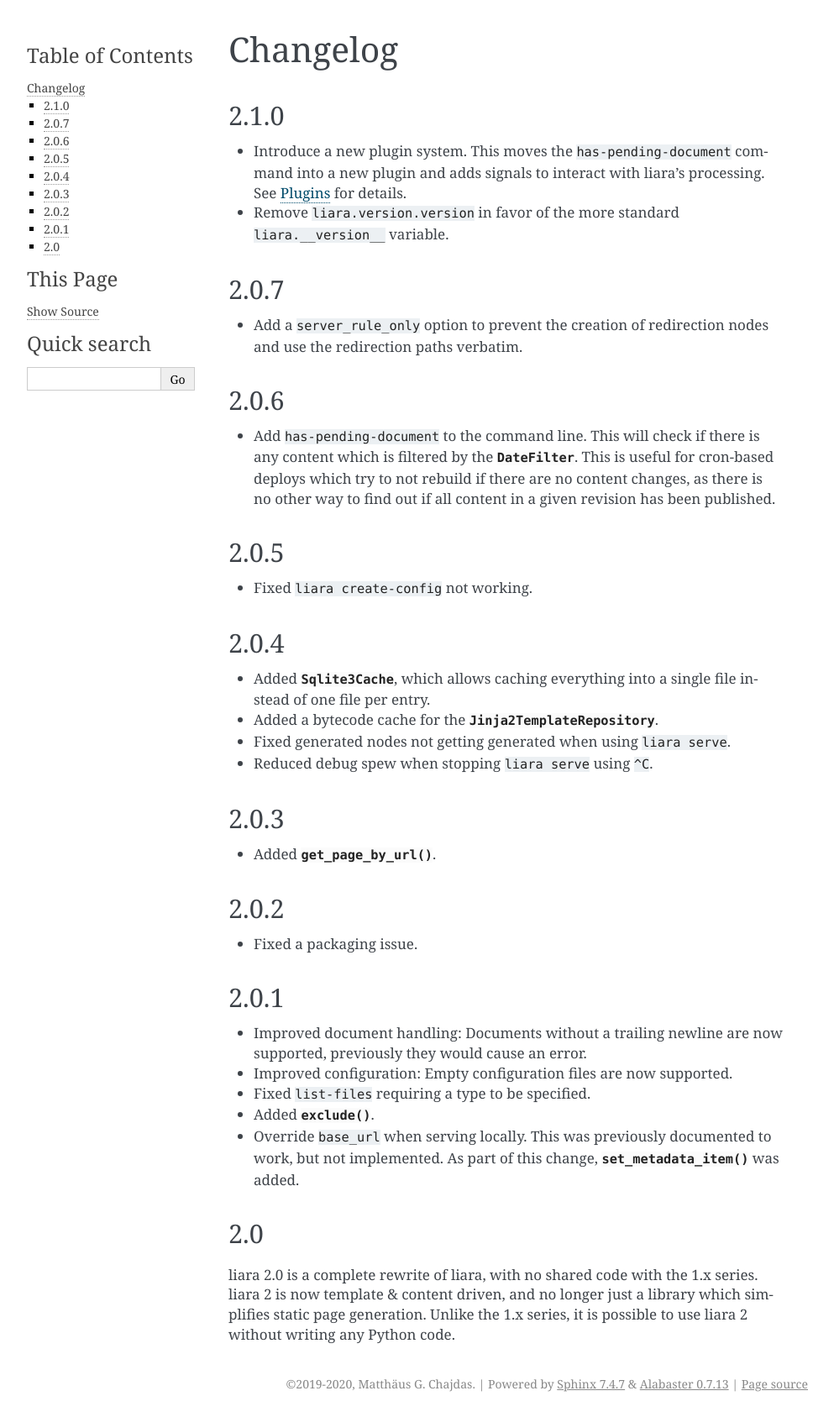
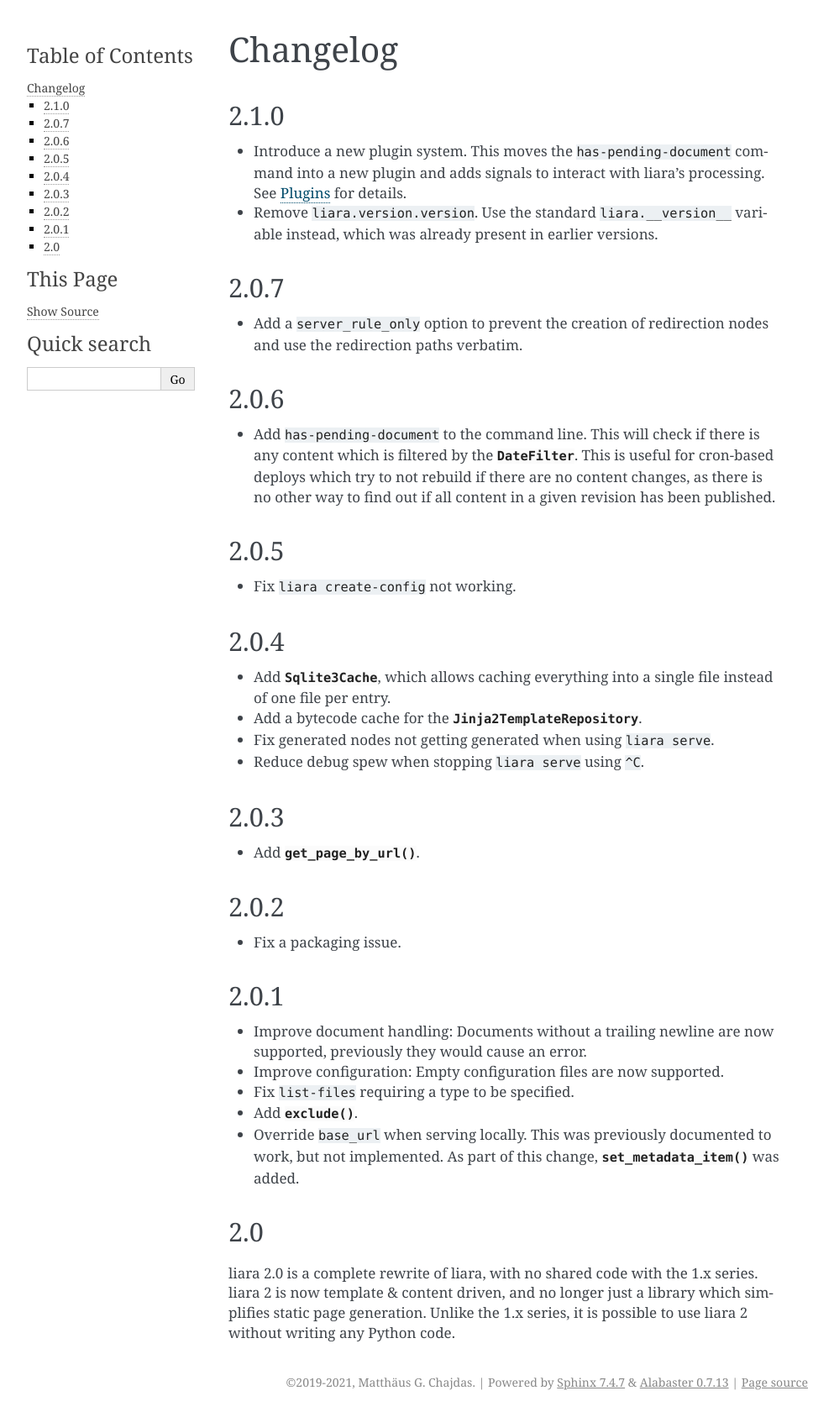
Before and after one commit to Anteru/liara, a Sphinx documentation site: the page built from docs/source/changelog.rst, in a window 1280 px wide. Shown: the whole page at 84% size, without its empty margins (148-1141 px from the left). Built offline with Sphinx 7.4.7, drawn with Linux system fonts in a browser that asks for light colours; the version number is read from the project's files by our own code.

Commit message:
Documentation tweaks.

```diff
--- a/docs/source/changelog.rst
+++ b/docs/source/changelog.rst
@@ -5,7 +5,7 @@ Changelog
 -----
 
 * Introduce a new plugin system. This moves the ``has-pending-document`` command into a new plugin and adds signals to interact with liara's processing. See :doc:`plugins` for details.
-* Remove ``liara.version.version`` in favor of the more standard ``liara.__version__`` variable.
+* Remove ``liara.version.version``. Use the standard ``liara.__version__`` variable instead, which was already present in earlier versions.
 
 2.0.7
 -----
@@ -20,33 +20,33 @@ Changelog
 2.0.5
 -----
 
-* Fixed ``liara create-config`` not working.
+* Fix ``liara create-config`` not working.
 
 2.0.4
 -----
 
-* Added :py:class:`~liara.cache.Sqlite3Cache`, which allows caching everything into a single file instead of one file per entry.
-* Added a bytecode cache for the :py:class:`~liara.template.Jinja2TemplateRepository`.
-* Fixed generated nodes not getting generated when using ``liara serve``.
-* Reduced debug spew when stopping ``liara serve`` using ``^C``.
+* Add :py:class:`~liara.cache.Sqlite3Cache`, which allows caching everything into a single file instead of one file per entry.
+* Add a bytecode cache for the :py:class:`~liara.template.Jinja2TemplateRepository`.
+* Fix generated nodes not getting generated when using ``liara serve``.
+* Reduce debug spew when stopping ``liara serve`` using ``^C``.
 
 2.0.3
 -----
 
-* Added :py:meth:`~liara.template.SiteTemplateProxy.get_page_by_url`.
+* Add :py:meth:`~liara.template.SiteTemplateProxy.get_page_by_url`.
 
 2.0.2
 -----
 
-* Fixed a packaging issue.
+* Fix a packaging issue.
 
 2.0.1
 -----
 
-* Improved document handling: Documents without a trailing newline are now supported, previously they would cause an error.
-* Improved configuration: Empty configuration files are now supported.
-* Fixed ``list-files`` requiring a type to be specified.
-* Added :py:meth:`~liara.query.Query.exclude`.
+* Improve document handling: Documents without a trailing newline are now supported, previously they would cause an error.
+* Improve configuration: Empty configuration files are now supported.
+* Fix ``list-files`` requiring a type to be specified.
+* Add :py:meth:`~liara.query.Query.exclude`.
 * Override ``base_url`` when serving locally. This was previously documented to work, but not implemented. As part of this change, :py:meth:`~liara.site.Site.set_metadata_item` was added.
 
 2.0
--- a/docs/source/conf.py
+++ b/docs/source/conf.py
@@ -22,7 +22,7 @@ import liara
 # -- Project information -----------------------------------------------------
 
 project = 'Liara'
-copyright = '2019-2020, Matthäus G. Chajdas'
+copyright = '2019-2021, Matthäus G. Chajdas'
 author = 'Matthäus G. Chajdas'
 
 # The short X.Y version
--- a/docs/source/liara.rst
+++ b/docs/source/liara.rst
@@ -1,8 +1,5 @@
 liara package
 =============
-
-Submodules
-----------
 
 liara.actions module
 --------------------
--- a/docs/source/modules.rst
+++ b/docs/source/modules.rst
@@ -1,5 +1,5 @@
-liara
-=====
+Module reference
+================
 
 .. toctree::
    :maxdepth: 4
--- a/docs/source/plugins.rst
+++ b/docs/source/plugins.rst
@@ -6,7 +6,7 @@ liara supports plugins to extend the functionality. Plugins are discovered by be
 * https://packaging.python.org/guides/packaging-namespace-packages/
 * https://packaging.python.org/guides/creating-and-discovering-plugins/#using-namespace-packages
 
-In practice this means you can provide a plugin by placing it in the ``liara.plugins`` namespace. A plugin _must_ export at least one method named `register`, with no parameters. Here's an example of a minimal plugin:
+In practice this means you can provide a plugin by placing it in the ``liara.plugins`` namespace. A plugin *must* export at least one method named ``register``, with no parameters. Here's an example of a minimal plugin:
 
 .. code:: python
 
```
Also changed, not shown: docs/source/index.rst (+9 -7 lines).
